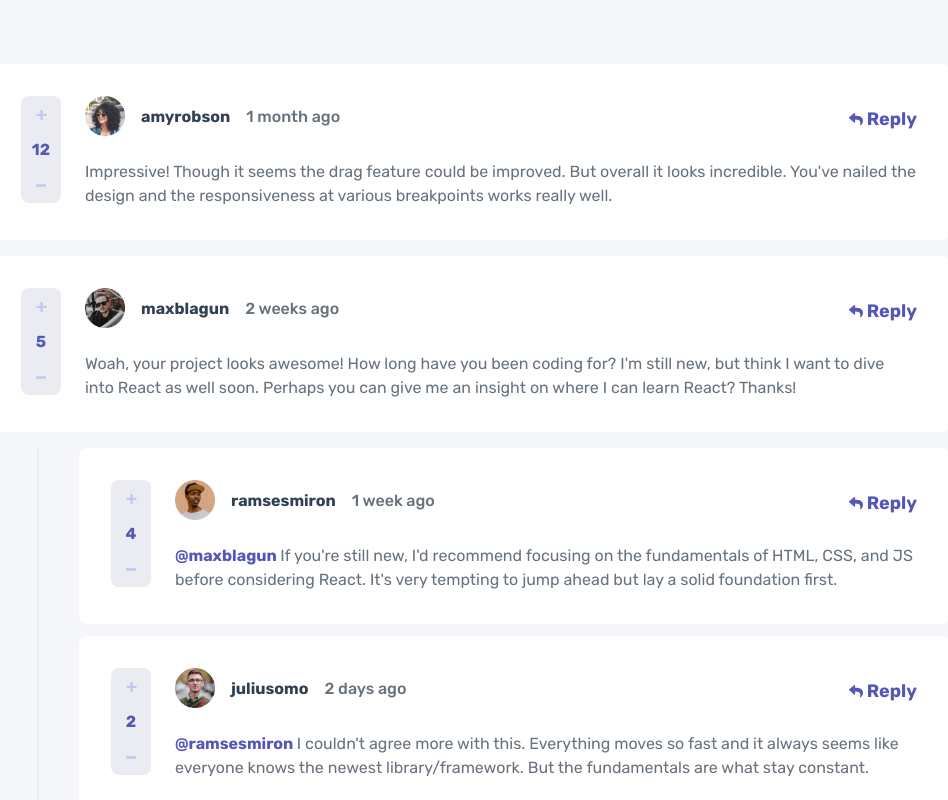
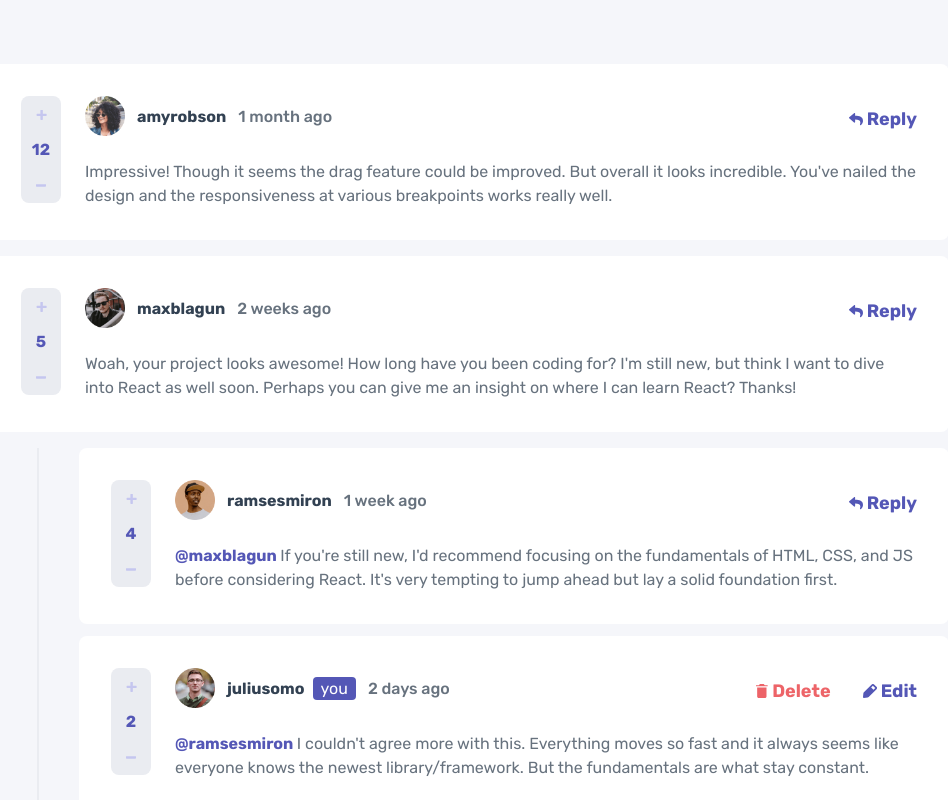
Before and after one commit to rafashiga/frontendmentor-comments-section, a Next.js app: page / in a window 1280 px wide. Shown: the top 800 px of the page, without its empty margins (171-1119 px from the left). Built offline with nearby package versions, Linux system fonts and the light colour scheme.

Commit message:
feat: add action button

```diff
--- a/src/components/CommentsCard/CommentsCard.styles.ts
+++ b/src/components/CommentsCard/CommentsCard.styles.ts
@@ -19,7 +19,7 @@ export const Content = styled.div``;
 export const AvatarContainer = styled.div`
 	display: flex;
 	align-items: center;
-	gap: 1rem;
+	gap: 0.75rem;
 `;
 
 export const AvatarImg = styled.img`
@@ -37,6 +37,14 @@ export const Date = styled.span`
 	font-weight: 500;
 `;
 
+export const Tag = styled.span`
+	background-color: var(--color-primary);
+	color: var(--white);
+	padding: 2px 8px;
+	border-radius: 4px;
+	margin-left: -4px;
+`;
+
 export const Comment = styled.div`
 	color: var(--gray-400);
 	margin-top: 1.5rem;
@@ -48,7 +56,16 @@ export const ReplyingTo = styled.span`
 	font-weight: 700;
 `;
 
-export const ReplyButton = styled.button`
+export const ActionContainer = styled.div`
+	position: absolute;
+	top: 25%;
+	right: 2rem;
+
+	display: flex;
+	gap: 2rem;
+`;
+
+export const PrimaryButton = styled.button`
 	background: none;
 	border: none;
 	color: var(--color-primary);
@@ -56,10 +73,6 @@ export const ReplyButton = styled.button`
 	font-size: 1.125rem;
 	cursor: pointer;
 	transition: opacity 0.2s;
-
-	position: absolute;
-	top: 25%;
-	right: 2rem;
 
 	display: flex;
 	align-items: center;
@@ -70,4 +83,22 @@ export const ReplyButton = styled.button`
 	}
 `;
 
-export const ReplyIcon = styled.img``;
+export const DeleteButton = styled.button`
+	background: none;
+	border: none;
+	color: var(--color-danger);
+	font-weight: 700;
+	font-size: 1.125rem;
+	cursor: pointer;
+	transition: opacity 0.2s;
+
+	display: flex;
+	align-items: center;
+	gap: 0.25rem;
+
+	&:hover {
+		opacity: 0.7;
+	}
+`;
+
+export const Icon = styled.img``;
--- a/src/components/CommentsCard/CommentsCard.tsx
+++ b/src/components/CommentsCard/CommentsCard.tsx
@@ -1,12 +1,35 @@
 import InputStepper from 'components/InputStepper';
-import { Comment } from 'models/Comment';
+import { Comment, User } from 'models/Comment';
 import * as S from './CommentsCard.styles';
 
 interface CommentsCardProps {
 	comment: Comment;
+	currentUser: User;
 }
 
-function CommentsCard({ comment }: CommentsCardProps) {
+function CommentsCard({ comment, currentUser }: CommentsCardProps) {
+	const isCurrentUser = comment.user.username === currentUser.username;
+
+	const renderActionsButton = () => {
+		if (isCurrentUser) {
+			return (
+				<>
+					<S.DeleteButton type='button'>
+						<S.Icon src='/images/icon-delete.svg' /> Delete
+					</S.DeleteButton>
+					<S.PrimaryButton type='button'>
+						<S.Icon src='/images/icon-edit.svg' /> Edit
+					</S.PrimaryButton>
+				</>
+			);
+		}
+		return (
+			<S.PrimaryButton type='button'>
+				<S.Icon src='/images/icon-reply.svg' /> Reply
+			</S.PrimaryButton>
+		);
+	};
+
 	return (
 		<S.Container>
 			<S.ScoreContainer>
@@ -19,6 +42,7 @@ function CommentsCard({ comment }: CommentsCardProps) {
 						alt={comment.user.username}
 					/>
 					<S.Name>{comment.user.username}</S.Name>
+					{isCurrentUser && <S.Tag>you</S.Tag>}
 					<S.Date> {comment.createdAt} </S.Date>
 				</S.AvatarContainer>
 				<S.Comment>
@@ -27,9 +51,7 @@ function CommentsCard({ comment }: CommentsCardProps) {
 					)}
 					{comment.content}
 				</S.Comment>
-				<S.ReplyButton type='button'>
-					<S.ReplyIcon src='/images/icon-reply.svg' /> Reply
-				</S.ReplyButton>
+				<S.ActionContainer>{renderActionsButton()}</S.ActionContainer>
 			</S.Content>
 		</S.Container>
 	);
--- a/src/pages/index.tsx
+++ b/src/pages/index.tsx
@@ -14,7 +14,11 @@ const Home: NextPage = () => {
 			return (
 				<S.ReplyContainer>
 					{replies.map((reply) => (
-						<CommentsCard key={reply.id} comment={reply} />
+						<CommentsCard
+							key={reply.id}
+							comment={reply}
+							currentUser={data.currentUser}
+						/>
 					))}
 				</S.ReplyContainer>
 			);
@@ -31,10 +35,10 @@ const Home: NextPage = () => {
 			</Head>
 			<S.Container>
 				{data.comments.map((comment) => (
-					<>
-						<CommentsCard key={comment.id} comment={comment} />
+					<S.CommentsContainer key={comment.id}>
+						<CommentsCard comment={comment} currentUser={data.currentUser} />
 						{renderReply(comment.replies)}
-					</>
+					</S.CommentsContainer>
 				))}
 				<InputCard user={data.currentUser} />
 			</S.Container>
--- a/src/styles/Home.styles.ts
+++ b/src/styles/Home.styles.ts
@@ -5,6 +5,13 @@ export const Container = styled.section`
 	margin: 0 auto;
 	margin-top: 4rem;
 	padding-bottom: 2rem;
+	display: flex;
+	flex-direction: column;
+	align-items: center;
+	gap: 1rem;
+`;
+
+export const CommentsContainer = styled.div`
 	display: flex;
 	flex-direction: column;
 	align-items: center;
--- a/src/styles/global.ts
+++ b/src/styles/global.ts
@@ -11,6 +11,8 @@ const GlobalStyles = createGlobalStyle`
 
     --color-primary: hsl(238, 40%, 52%);
     --color-primary-light: hsl(239, 57%, 85%);
+
+    --color-danger: hsl(358, 79%, 66%);
   }
 
   * {
```
